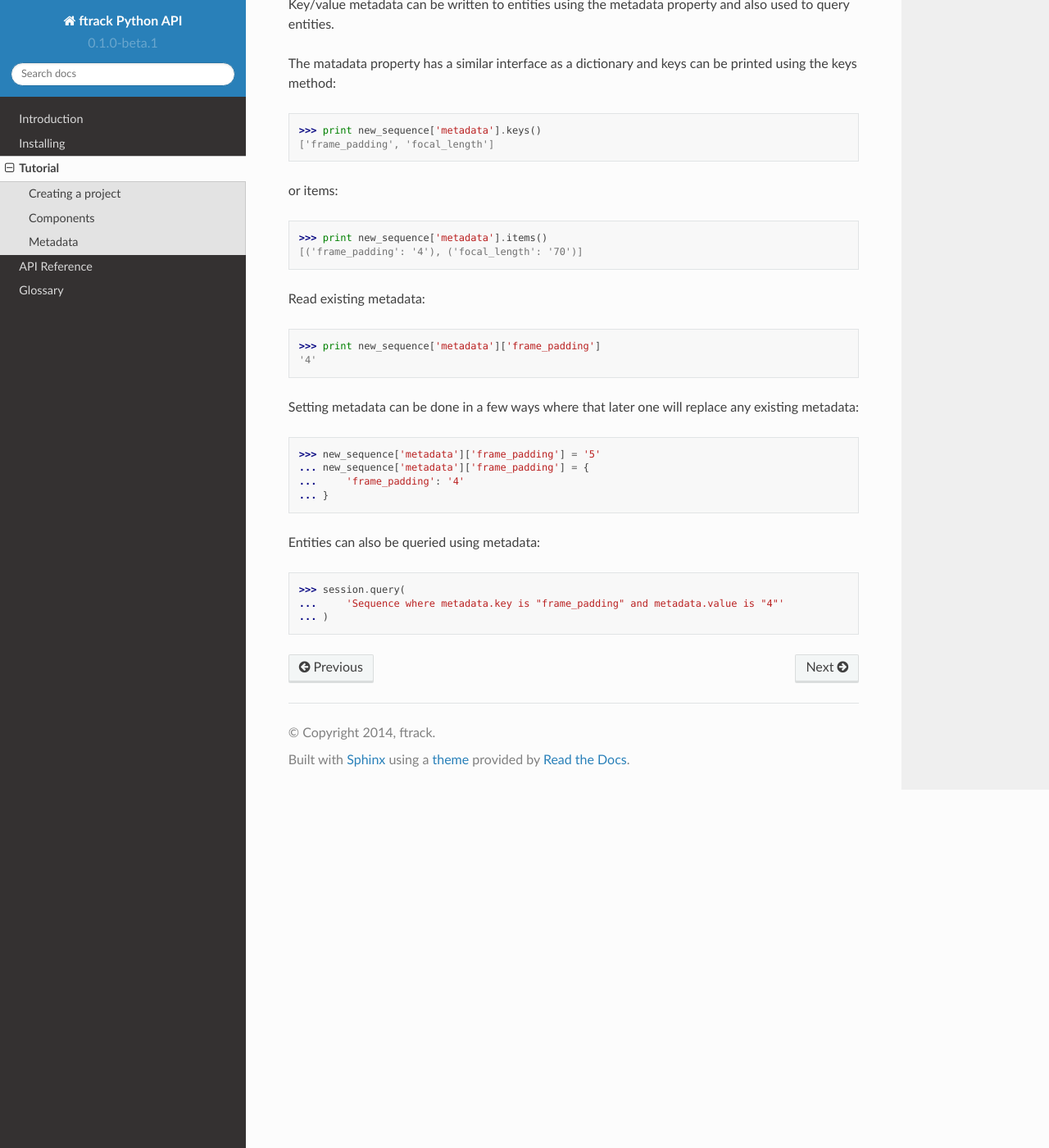
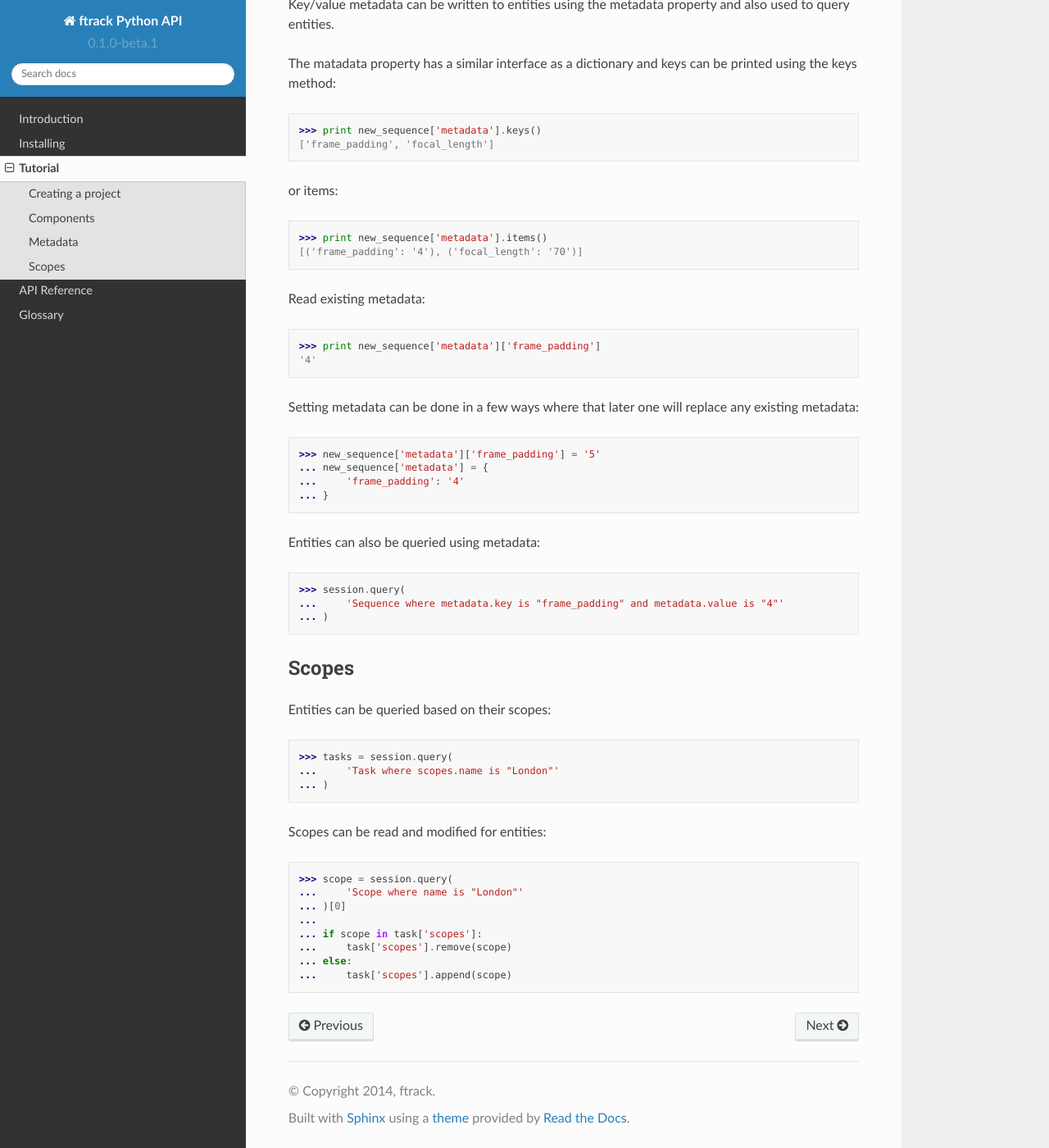
Before and after one commit to ftrackhq/ftrack-python, a Sphinx documentation site: the page built from doc/tutorial.rst, in a window 1280 px wide and 1400 px high, scrolled down 4413 px. Shown: the whole window at 82% size. Built offline with Sphinx 7.4.7 and the Read the Docs theme 2.0.0, drawn with Linux system fonts in a browser that asks for light colours; pages that are not in the unit, such as notebooks, are missing from menus.

Commit message:
Updated tutorial with scopes.

```diff
--- a/doc/tutorial.rst
+++ b/doc/tutorial.rst
@@ -233,7 +233,7 @@ Setting metadata can be done in a few ways where that later one will replace
 any existing metadata::
 
     >>> new_sequence['metadata']['frame_padding'] = '5'
-    ... new_sequence['metadata']['frame_padding'] = {
+    ... new_sequence['metadata'] = {
     ...     'frame_padding': '4'
     ... }
 
@@ -242,3 +242,23 @@ Entities can also be queried using metadata::
     >>> session.query(
     ...     'Sequence where metadata.key is "frame_padding" and metadata.value is "4"'
     ... )
+
+Scopes
+======
+
+Entities can be queried based on their scopes::
+
+    >>> tasks = session.query(
+    ...     'Task where scopes.name is "London"'
+    ... )
+
+Scopes can be read and modified for entities::
+
+    >>> scope = session.query(
+    ...     'Scope where name is "London"'
+    ... )[0]
+    ...
+    ... if scope in task['scopes']:
+    ...     task['scopes'].remove(scope)
+    ... else:
+    ...     task['scopes'].append(scope)
```
